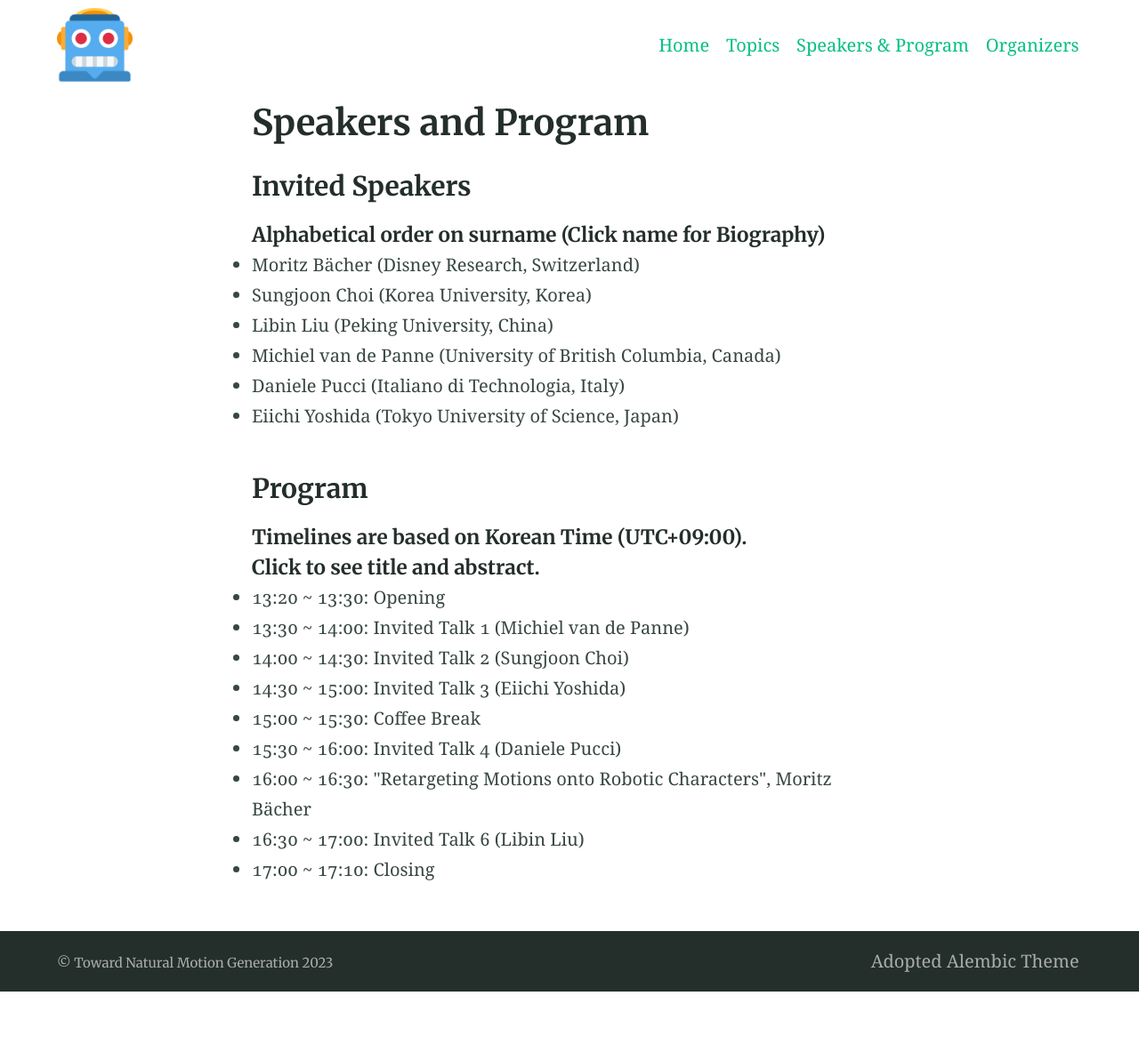
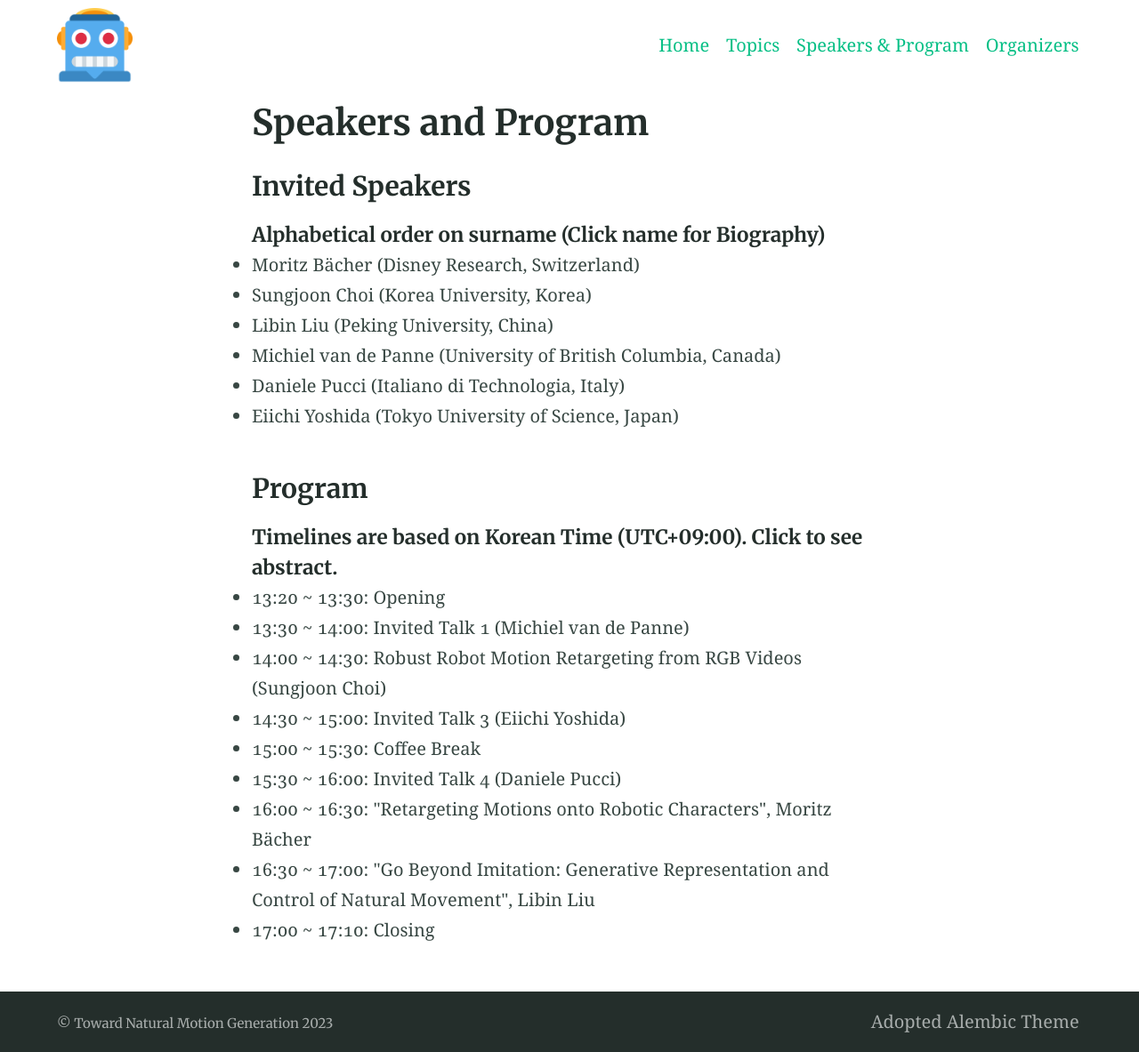
Before and after one commit to toward-natural-motion-generation/rss2023, a Jekyll site: the page built from speakers_and_program.md, in a window 1280 px wide. Shown: the whole page at 89% size. Built offline with Jekyll 4.4.1, drawn with Linux system fonts in a browser that asks for light colours; before the commit the page ends 1115 px from its top, so only the background shows below that; some of the changed lines change nothing that is shown; some of the changed text lies outside the part shown.

Commit message:
added libin and sungjoon

```diff
--- a/speakers_and_program.md
+++ b/speakers_and_program.md
@@ -10,7 +10,7 @@
 
   * <Details><summary>Sungjoon Choi (Korea University, Korea)</summary><table width="100%"><tr><td width="25%"> <img src="../assets/images/sungjoon_choi.png" alt= "" width="300" style="vertical-align: left;"></td><td width="5%"></td><td width="70%" style="vertical-align: left; font-size: 75%;">Sungjoon Choi is presently an assistant professor at Korea University in the Department of Artificial Intelligence. He received Ph.D. in Electrical and Computer Engineering from Seoul National University (2018) and a B.S. degree in Electrical Engineering and Computer Science from Seoul National University (2012). Dr. Choi was a postdoc at Disney Research  Los Angeles, focussing on applying machine learning methods in robotics. Before joining Disney Research, he was a research scientist at Kakao Brain in Korea. His research interests include sample-efficient reinforcement learning and human-robot interaction, and received Best Conference Paper Finalist Award at the 2016 IEEE International Conference on Robotics and Automation (ICRA). </td></tr></table></Details>
 
-  * <Details><summary>Libin Liu (Peking University, China)</summary>Biography</Details>
+  * <Details><summary>Libin Liu (Peking University, China)</summary><table width="100%"><tr><td width="25%"> <img src="../assets/images/libin_liu.jpeg" alt= "" width="300" style="vertical-align: left;"></td><td width="5%"></td><td width="70%" style="vertical-align: left; font-size: 75%;">Dr. Libin Liu is an Assistant Professor at Peking University. Before joining Peking University, he was the Chief Scientist of DeepMotion Inc. and was a postdoc researcher at Disney Research and the University of British Columbia. Dr. Liu received his Ph.D. degree in computer science from Tsinghua University. His research interests include physics-based simulation, character animation, motion control, and broader areas such as reinforcement learning and deep learning. He served on the program committees of all the major computer graphics conferences, including ACM SIGGRAPH (North America/Asia), Pacific Graphics, ACM SIGGRAPH/Eurographics Symposium on Computer Animation, etc.</td></tr></table></Details>
 
   * <Details><summary>Michiel van de Panne (University of British Columbia, Canada)</summary>Biography</Details>
 
@@ -20,16 +20,16 @@
 
 
 ### Program
-##### Timelines are based on Korean Time (UTC+09:00).
-##### Click to see title and abstract.
+##### Timelines are based on Korean Time (UTC+09:00). Click to see abstract.
   * 13:20 ~ 13:30: Opening
   * 13:30 ~ 14:00: Invited Talk 1 (Michiel van de Panne)
-  * 14:00 ~ 14:30: Invited Talk 2 (Sungjoon Choi)
+  * <Details><summary>14:00 ~ 14:30: Robust Robot Motion Retargeting from RGB Videos (Sungjoon Choi)</summary><span style="font-size:13px">Abstract: Generating natural and expressive robotic motions for humanoid robots has gained considerable interest from both robotics and computer graphics communities. Recently, this phenomenon has been accelerated by the fact that more human-like robots are permeating our daily lives through applications such as interactive services or educational robots. However, in order to generate a number of natural motions for humanoid robots, a substantial amount of effort is often required to design time-stamped robotic motions by animators or artists manually. In this talk, we focus on different approaches to generating diverse and natural robotic motions from multiple sources, including motion capture data and YouTube videos, while considering pose estimation errors.
+</span></Details>
   * 14:30 ~ 15:00: Invited Talk 3 (Eiichi Yoshida)
   * 15:00 ~ 15:30: Coffee Break
   * 15:30 ~ 16:00: Invited Talk 4 (Daniele Pucci)
-  * <Details><summary>16:00 ~ 16:30: "Retargeting Motions onto Robotic Characters", Moritz Bächer</summary> Abstract: Legged robots or fixed-base robotic characters are built to perform highly dynamic motions. However, it remains challenging to retarget expressive motions onto these complex systems. In this talk, I will first discuss a versatile inverse kinematics to retarget artist-specified motion onto robotic systems with kinematic loops. I will then talk about a differentiable flexible multibody dynamics that enables us to retarget motions onto soft and lightweight robotic characters while suppressing vibrations. Finally, I will discuss a technique that permits the retargeting of motion capture data onto legged systems with a novel differentiable optimal control technique, accounting for differences in proportions and mass distribution of the source of input motion and the robot.</Details>
-  * 16:30 ~ 17:00: Invited Talk 6 (Libin Liu)
+  * <Details><summary>16:00 ~ 16:30: "Retargeting Motions onto Robotic Characters", Moritz Bächer</summary><span style="font-size:13px">Abstract: Legged robots or fixed-base robotic characters are built to perform highly dynamic motions. However, it remains challenging to retarget expressive motions onto these complex systems. In this talk, I will first discuss a versatile inverse kinematics to retarget artist-specified motion onto robotic systems with kinematic loops. I will then talk about a differentiable flexible multibody dynamics that enables us to retarget motions onto soft and lightweight robotic characters while suppressing vibrations. Finally, I will discuss a technique that permits the retargeting of motion capture data onto legged systems with a novel differentiable optimal control technique, accounting for differences in proportions and mass distribution of the source of input motion and the robot.</span></Details>
+  * <Details><summary>16:30 ~ 17:00: "Go Beyond Imitation: Generative Representation and Control of Natural Movement", Libin Liu </summary><span style="font-size:13px">Abstract: Generating realistic behaviors is a fundamental challenge in computer animation and a critical technique in emerging fields such as digital humans and humanoid robots. Over the past years, there has been tremendous progress in this area, driven in part by advancements in deep learning and reinforcement learning. In this talk, I will introduce our recent work on developing multi-skilled characters capable of executing natural movements. I will provide a brief overview of early efforts using state machines and control snippet scheduling but will focus more on the utilization of more powerful generative models. Particularly, I will detail how variational autoencoders and their quantized versions serve as efficient and compact representations for motion. Additionally, I will explain how we manipulate these generative models to achieve fine-grained control over the produced motion. We utilize multi-modal inputs, such as text, imagery, video, and motion demonstration, to achieve precise control of motion details. This approach not only offers an intuitive interface for users to manipulate motion but also enables seamless integration with advanced AI systems like ChatGPT.</span></Details>
   * 17:00 ~ 17:10: Closing
 
 
```
Also changed, not shown: assets/images/libin_liu.jpeg (added).
